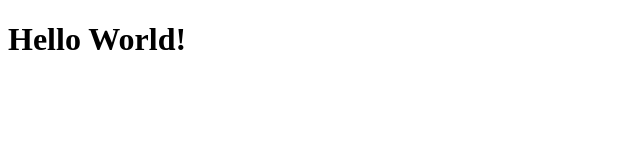
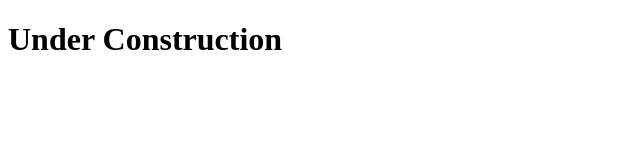
Before and after one commit to egoldblum/egoldblum.github.com, a plain HTML site: page index.html in a window 1280 px wide. Shown: the whole page, without its empty margins (0-640 px from the left). Drawn offline with Linux system fonts and the light colour scheme.

Commit message:
under construction

```diff
--- a/index.html
+++ b/index.html
@@ -4,6 +4,6 @@
 		<title>Ethan Goldblum</title>
 	</head>
 	<body>
-		<h1>Hello World!</h1>
+		<h1>Under Construction</h1>
 	</body>
 </html>
```
